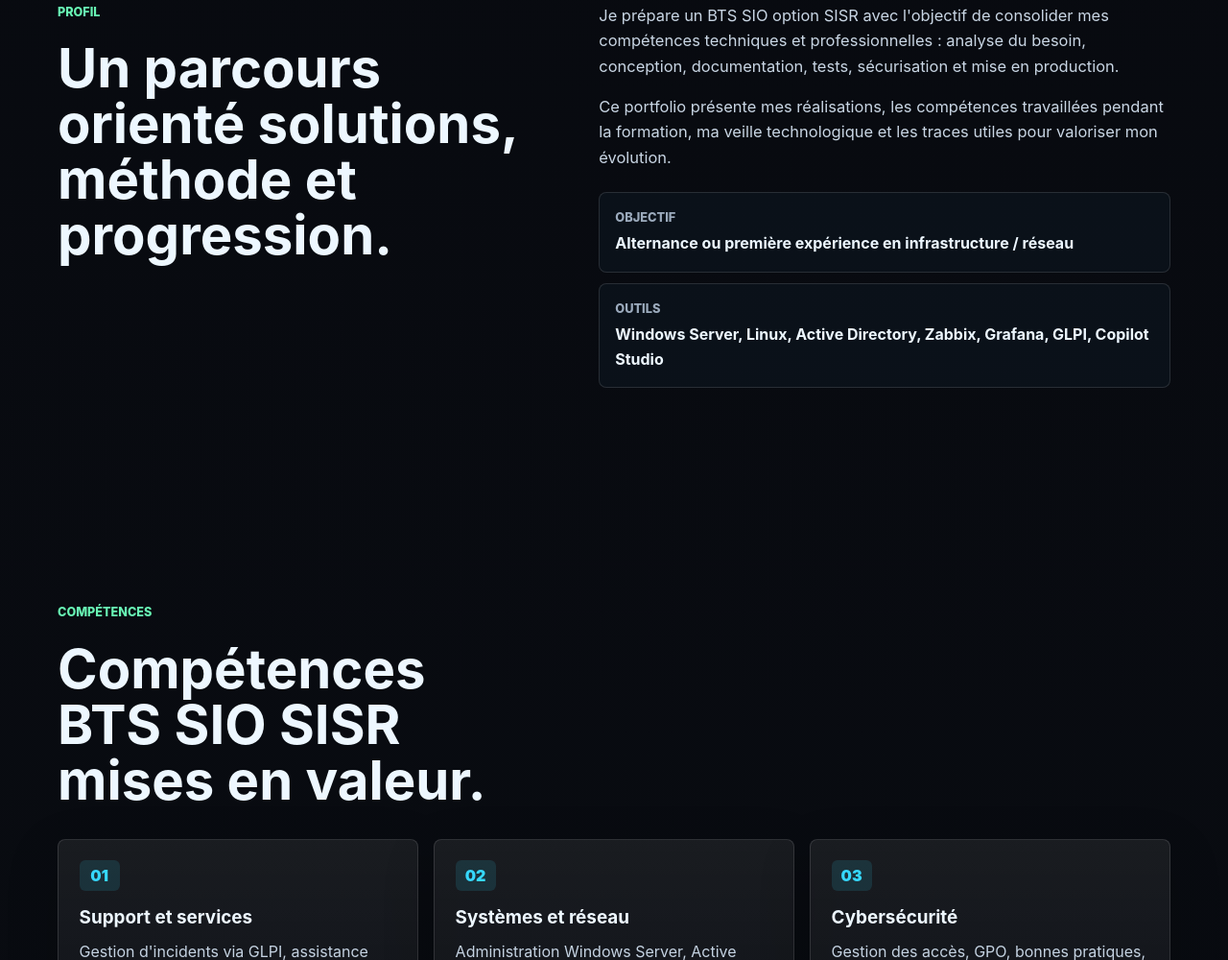
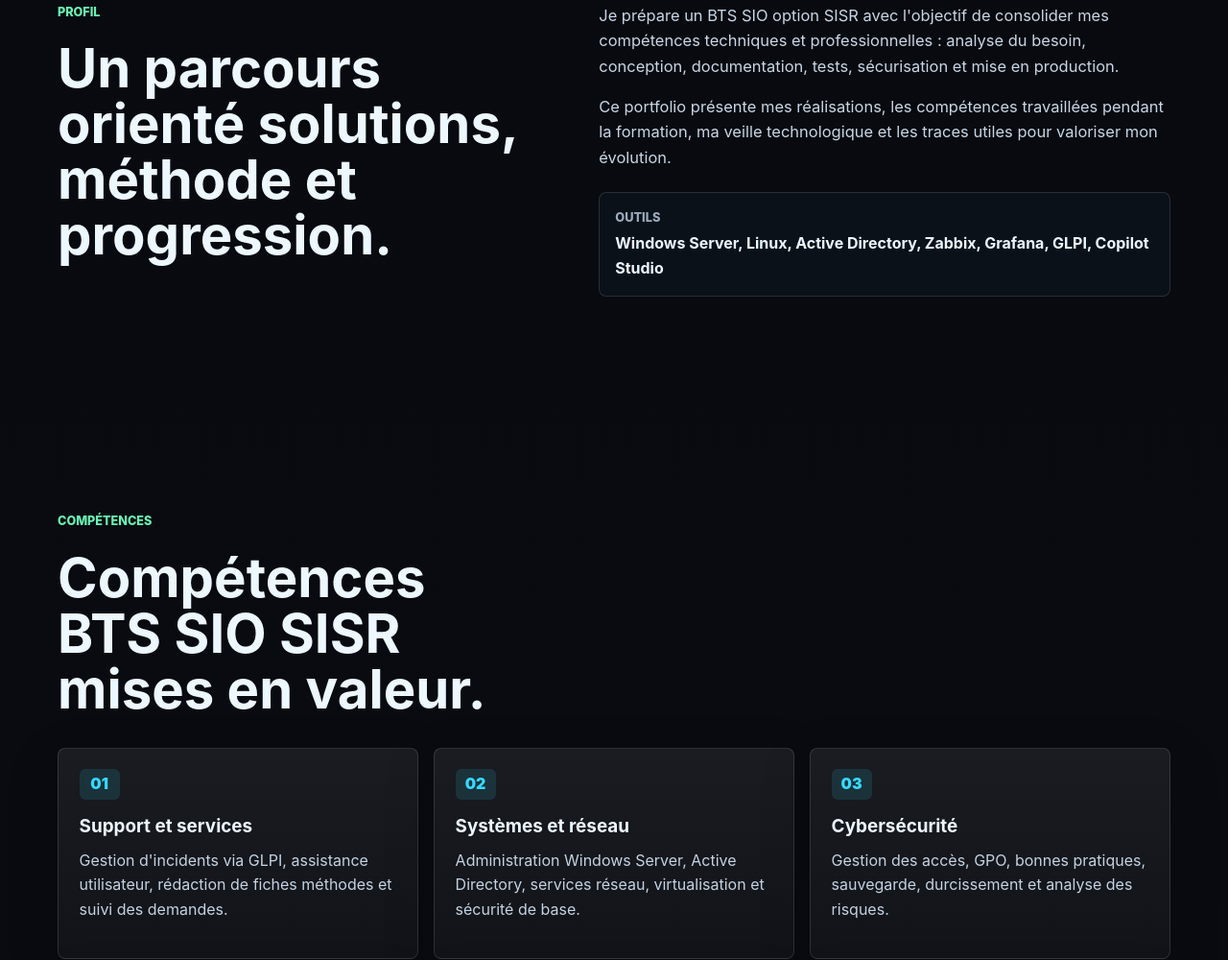
Before and after one commit to dsjulien7-arch/portfolio-bts-sio-sisr, a plain HTML site: page index.html in a window 1280 px wide. Shown: the part 1176-2176 px from the top of the page at 96% size. Drawn offline with Linux system fonts and the light colour scheme.

Commit message:
Update index.html

```diff
--- a/index.html
+++ b/index.html
@@ -97,10 +97,6 @@
             technologique et les traces utiles pour valoriser mon évolution.
           </p>
           <div class="identity-list">
-            <div>
-              <span>Objectif</span>
-              <strong>Alternance ou première expérience en infrastructure / réseau</strong>
-            </div>
             <div>
               <span>Outils</span>
               <strong>Windows Server, Linux, Active Directory, Zabbix, Grafana, GLPI, Copilot Studio</strong>
```
